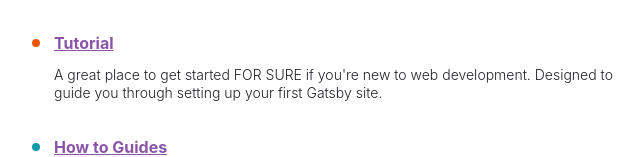
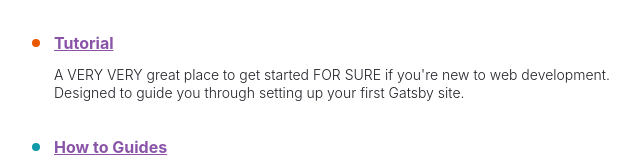
Before and after one commit to Reshmi-Sriram/gatsby-cli-only-project, a Gatsby site: page / in a window 1280 px wide. Shown: the part 374-531 px from the top of the page, without its empty margins (50-694 px from the left). Built offline with nearby package versions, Linux system fonts and the light colour scheme; Gatsby itself is replaced by a stand-in of ours.

Commit message:
update index.js

```diff
--- a/src/pages/index.js
+++ b/src/pages/index.js
@@ -84,7 +84,7 @@ const links = [
     text: "Tutorial",
     url: "https://www.gatsbyjs.com/docs/tutorial/",
     description:
-      "A great place to get started FOR SURE if you're new to web development. Designed to guide you through setting up your first Gatsby site.",
+      "A VERY VERY great place to get started FOR SURE if you're new to web development. Designed to guide you through setting up your first Gatsby site.",
     color: "#E95800",
   },
   {
```
